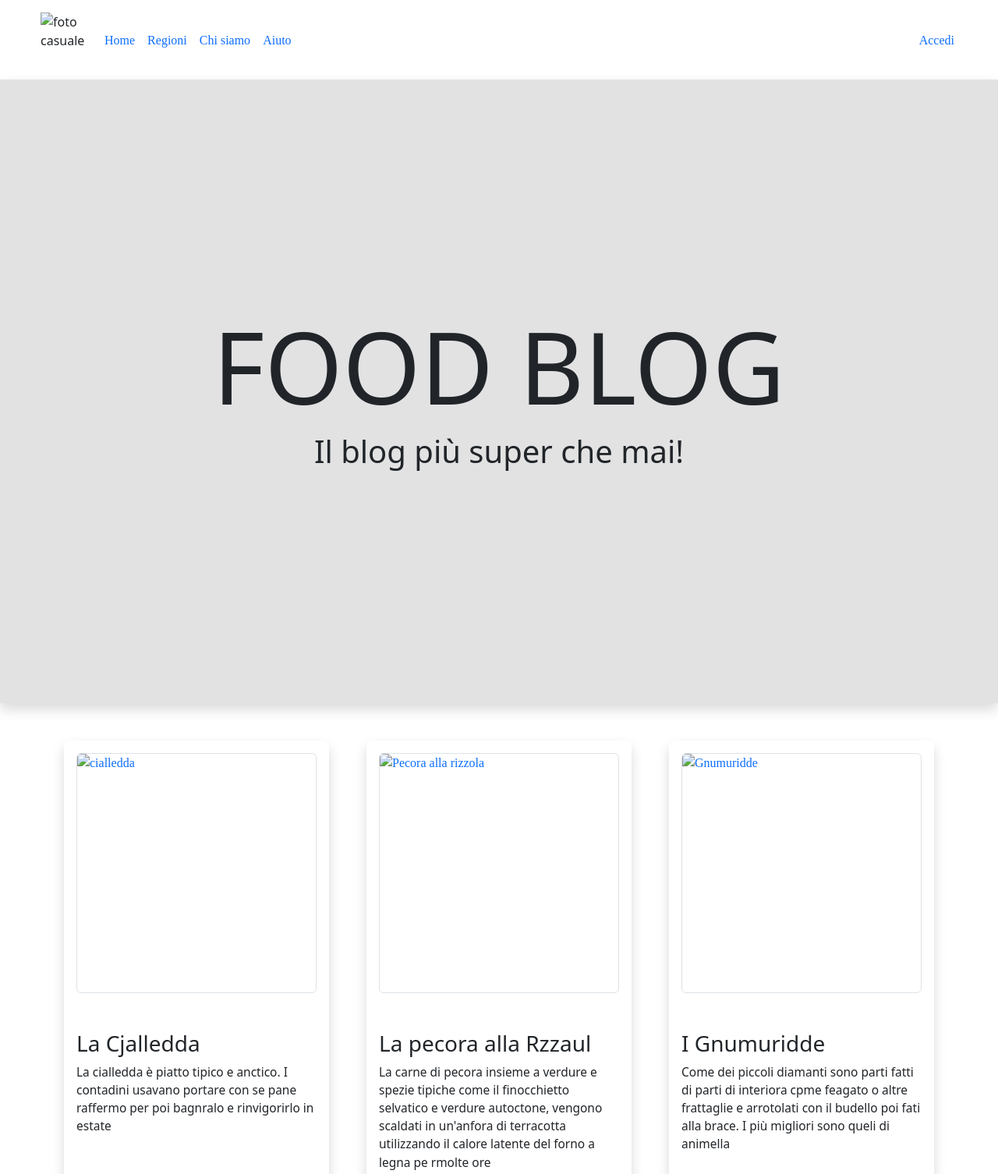
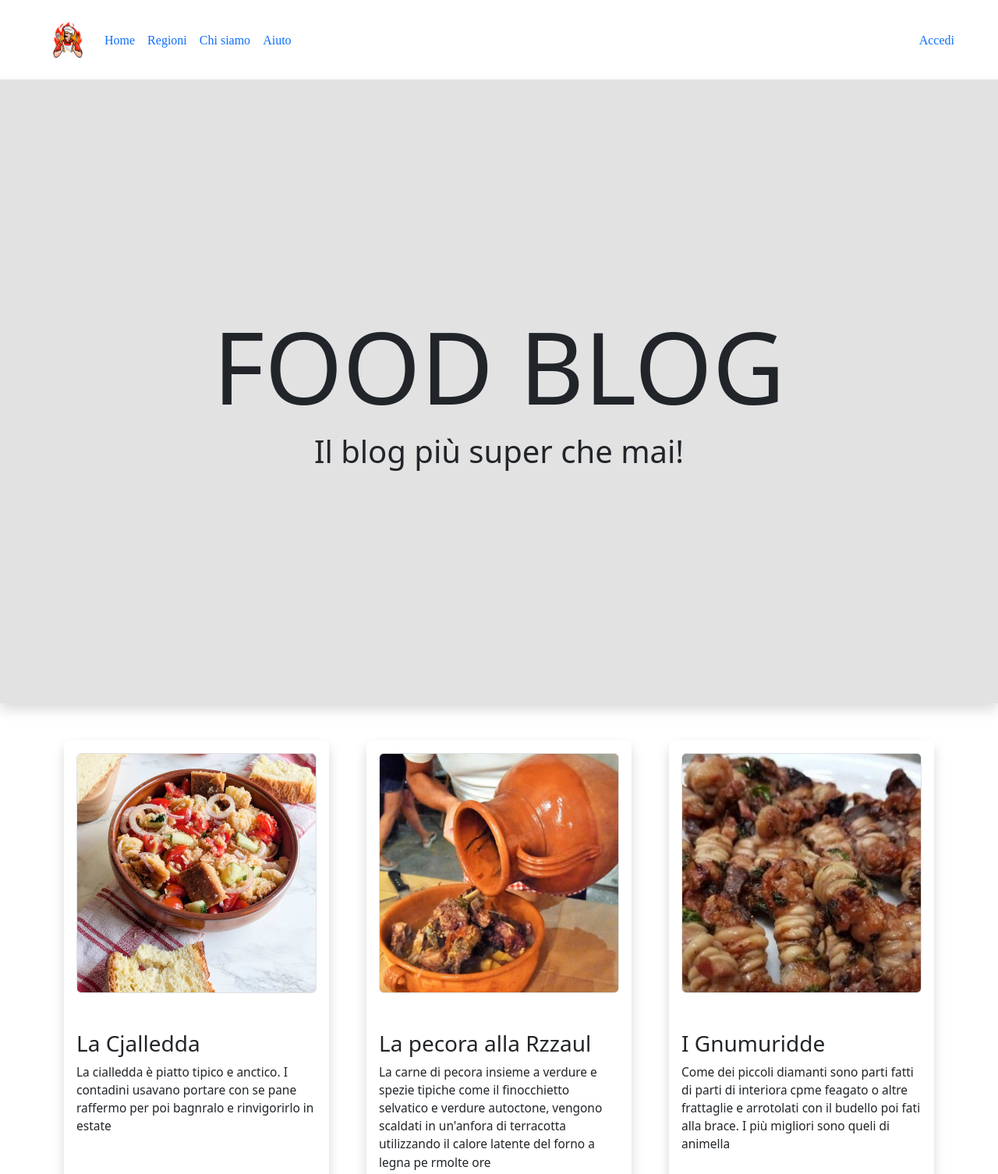
Before and after one commit to Hackademy-part-Time-86/2026-10-16-w5-e8-t1-blogFoodBootstrap-Raji-Denora, a plain HTML site: page index.html in a window 1280 px wide. Shown: the top 1506 px of the page at 78% size. Drawn offline with nearby package versions, Linux system fonts and the light colour scheme; the site is published under a folder, as on GitHub Pages, so addresses that start at the root find nothing; a web font is replaced by a local one.

Commit message:
Fix image source paths in index.htmllink

```diff
--- a/index.html
+++ b/index.html
@@ -22,7 +22,7 @@
                 <div class="d-flex flex-column flex-sm-row justify-content-sm-start">
                         <div class="container d-flex flex-column  align-items-center px-sm-1 ">
 
-                                <img src="/media/logo-chef.png"  class="img-logo" alt="foto casuale" >
+                                <img src="media/logo-chef.png"  class="img-logo" alt="foto casuale" >
                         </div>
 
                         <ul class="d-flex flex-column flex-sm-row align-items-sm-center list-unstyled  mb-0">
@@ -64,7 +64,7 @@
                                 <article class="h-100 rounded-3 p-3 shadow">
                                         <div >
                                                 <a href="https://blog.giallozafferano.it/incucinaconmara/cialledda-fredda-delle-murge/" class="img-container-card  " target="_blank">
-                                                        <img src="/media/cialledda-pugliese-recipe-1.jpg" class="w-100 h-100 object-fit-cover border rounded" alt="cialledda" >
+                                                        <img src="media/cialledda-pugliese-recipe-1.jpg" class="w-100 h-100 object-fit-cover border rounded" alt="cialledda" >
                                                 </a>
 
                                         </div>
@@ -80,7 +80,7 @@
                                 <article class="h-100 rounded-3 p-3 shadow">
                                         <div >
                                                 <a href="https://blog.giallozafferano.it/dolcesalatomiky/ricetta-pecora-in-umido/" class="img-container-card  " target="_blank">
-                                                        <img src="/media/rizzola.png" class="w-100 h-100 object-fit-cover border rounded" alt="Pecora alla rizzola">
+                                                        <img src="media/rizzola.png" class="w-100 h-100 object-fit-cover border rounded" alt="Pecora alla rizzola">
                                                 </a>
                                         </div>
                                         <div class="pt-5">
@@ -94,7 +94,7 @@
                                 <article class="h-100 rounded-3 p-3 shadow">
                                         <div>
                                                 <a href="https://blog.giallozafferano.it/loti64/gnummareddi-turcinieddhri-frattaglie-miste-di-agnello-o-capretto/" class="img-container-card" target="_blank">
-                                                       <img src="/media/gnumureddi.jpg" class="w-100 h-100 object-fit-cover border rounded" alt="Gnumuridde">
+                                                       <img src="media/gnumureddi.jpg" class="w-100 h-100 object-fit-cover border rounded" alt="Gnumuridde">
                                                 </a>
                                         </div>
                                         <div class="pt-5">
```
